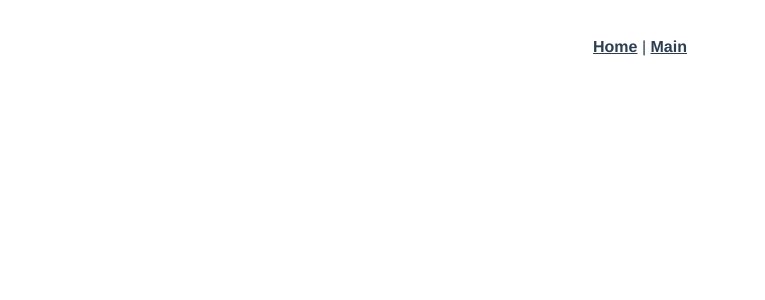
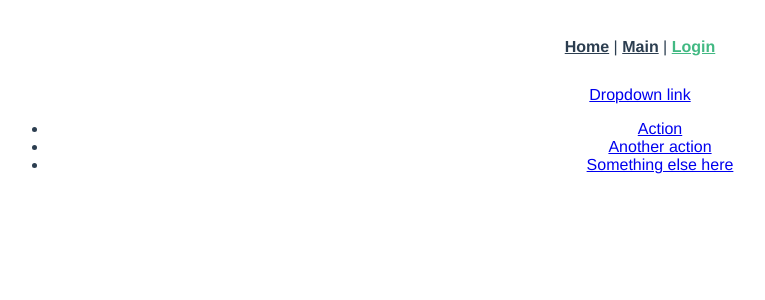
Before and after one commit to junmo-l/WorkPlace, a Vue app in the folder project_shop/: page /login in a window 1280 px wide. Before the commit this address had no page. Shown: the top 300 px of the page, without its empty margins (0-765 px from the left). Built offline with nearby package versions, Linux system fonts and the light colour scheme.

Commit message:
login page create

```diff
--- a/project_shop/src/App.vue
+++ b/project_shop/src/App.vue
@@ -1,7 +1,8 @@
 <template>
   <nav>
     <router-link to="/">Home</router-link> |
-    <router-link to="/main">Main</router-link>
+    <router-link to="/main">Main</router-link> |
+    <router-link to="/login">Login</router-link>
   </nav>
   <router-view />
 </template>
--- /dev/null
+++ b/project_shop/src/components/login/login.vue
@@ -0,0 +1,36 @@
+<template>
+  <div>
+    <div class="dropdown">
+      <a
+        class="btn btn-secondary dropdown-toggle"
+        href="#"
+        role="button"
+        data-bs-toggle="dropdown"
+        aria-expanded="false"
+      >
+        Dropdown link
+      </a>
+
+      <ul class="dropdown-menu">
+        <li><a class="dropdown-item" href="#">Action</a></li>
+        <li><a class="dropdown-item" href="#">Another action</a></li>
+        <li><a class="dropdown-item" href="#">Something else here</a></li>
+      </ul>
+    </div>
+  </div>
+</template>
+<script>
+export default {
+  components: {},
+  data() {
+    return {
+      exampleData: "",
+    };
+  },
+  setup() {},
+  created() {},
+  mounted() {},
+  unmounted() {},
+  methods: {},
+};
+</script>
--- a/project_shop/src/main.js
+++ b/project_shop/src/main.js
@@ -7,6 +7,7 @@ import headerT from "@/components/mainPage/headerT";
 import sectionB from "@/components/mainPage/sectionB";
 import articleB from "@/components/mainPage/articleB";
 import footerB from "@/components/mainPage/footerB";
+import login from "@/components/login/login.vue";
 
 const app = createApp(App);
 
@@ -14,4 +15,5 @@ app.component("headerT", headerT);
 app.component("sectionB", sectionB);
 app.component("articleB", articleB);
 app.component("footerB", footerB);
+app.component("login", login);
 app.use(store).use(router).mount("#app");
--- a/project_shop/src/router/index.js
+++ b/project_shop/src/router/index.js
@@ -16,6 +16,15 @@ const routes = [
     component: () =>
       import(/* webpackChunkName: "about" */ "../views/MainView.vue"),
   },
+  {
+    path: "/login",
+    name: "login",
+    // route level code-splitting
+    // this generates a separate chunk (about.[hash].js) for this route
+    // which is lazy-loaded when the route is visited.
+    component: () =>
+      import(/* webpackChunkName: "about" */ "../views/LoginView.vue"),
+  },
 ];
 
 const router = createRouter({
--- /dev/null
+++ b/project_shop/src/views/LoginView.vue
@@ -0,0 +1,21 @@
+<template>
+    <div>
+        <login/>
+    </div>
+</template>
+<script>
+import Login from '@/components/login/login.vue';
+export default {
+    components: { Login },
+    data() {
+        return {
+            exampleData: '',
+        }
+    },
+    setup() {},
+    created() {},
+    mounted() {},
+    unmounted() {},
+    methods: {}
+}
+</script>
```
